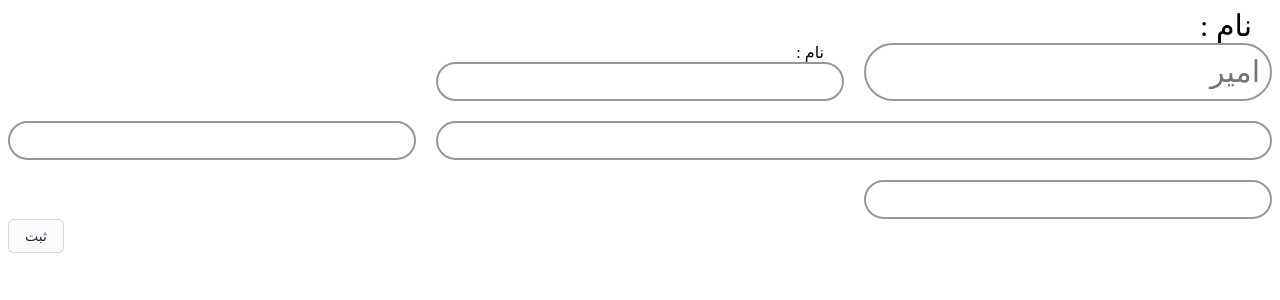
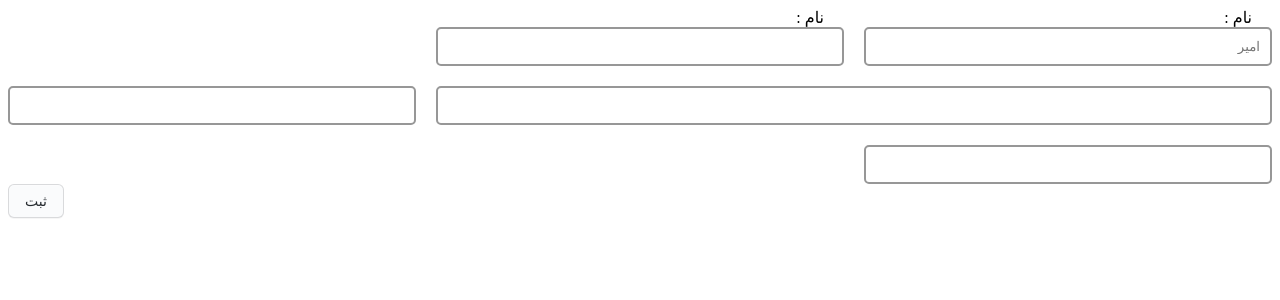
Before and after one commit to Ch-alireza021/genera-form, a React (Vite) app: page / in a window 1280 px wide. Shown: the top 300 px of the page. Built offline with nearby package versions, Linux system fonts and the light colour scheme.

Commit message:
feat input style

```diff
--- a/src/App.tsx
+++ b/src/App.tsx
@@ -13,7 +13,8 @@ function App() {
       },
       size: "s12 m6 l4",
       error: { min: 5, max: 10, required: true },
-      fontSize: 30,
+      // fontSize: 30,
+      // style: { borderRadius: "50px" },
       // dir:'ltr'
     },
     {
@@ -47,7 +48,7 @@ function App() {
     btnText: "ثبت",
     btnClass: "btn",
     dir: "rtl",
-    inputStyle: { borderRadius: "50px" },
+    // inputStyle: { borderRadius: "50px" },
     // fontSize: 30,
   };
 
--- a/src/components/CForm/Cform.tsx
+++ b/src/components/CForm/Cform.tsx
@@ -85,6 +85,7 @@ export const CForm: FC<CformIF> = ({ form, submithandler, config }) => {
                   borderColor: formError?.[ele.name] ? "red" : "",
                   fontSize: `${ele?.fontSize || config?.fontSize || ""}px`,
                   ...config?.inputStyle,
+                  ...ele?.style,
                 }}
                 className={`${fromStyle?.input}`}
               />
--- a/src/components/CForm/base/interFaceCForm.tsx
+++ b/src/components/CForm/base/interFaceCForm.tsx
@@ -13,6 +13,7 @@ export interface FormCForm {
     required?: boolean;
   };
   fontSize?: number;
+  style?: React.CSSProperties
 }
 
 export interface StringObject {
```
